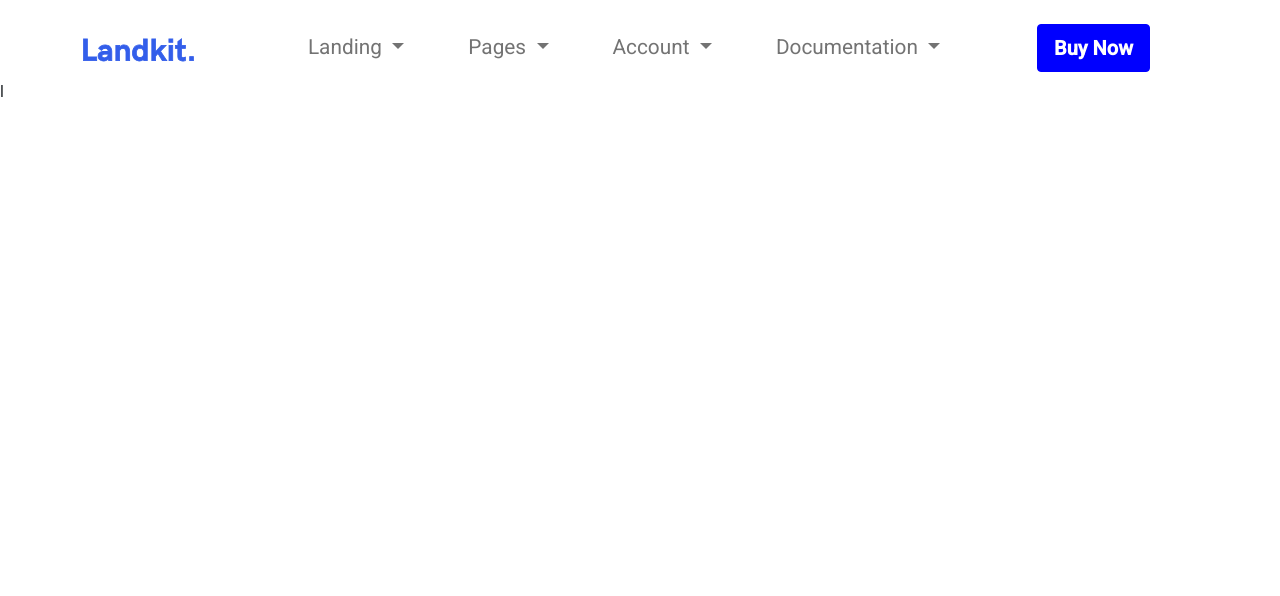
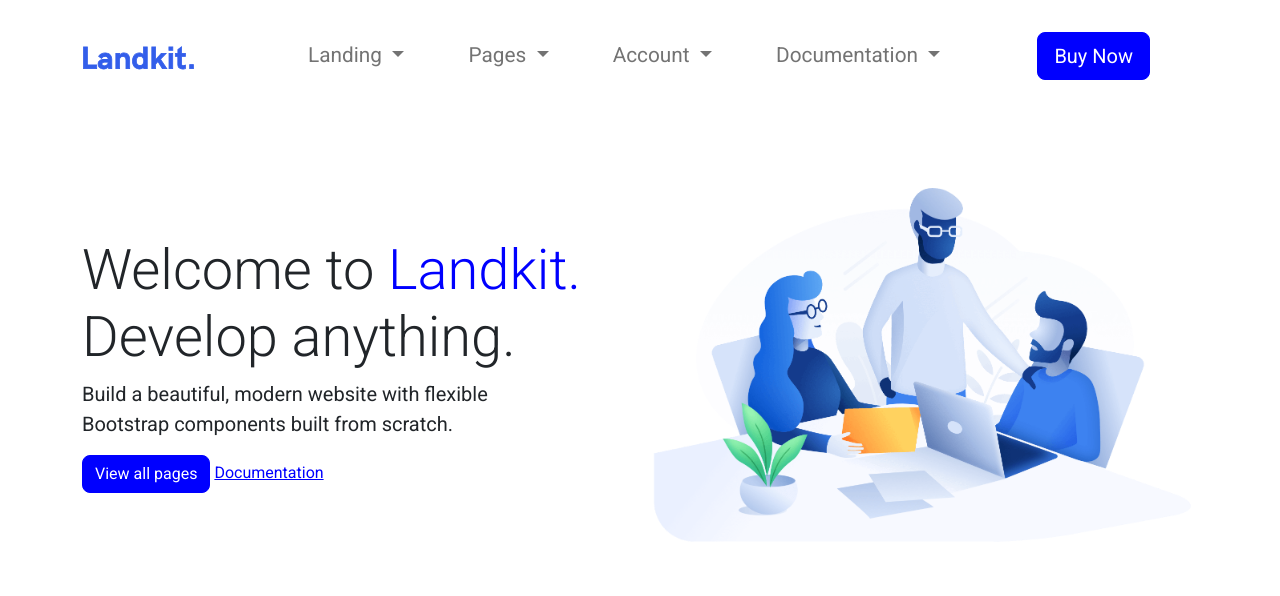
Before and after one commit to Micheal-Winn/mini-website, a plain HTML site: page index.html in a window 1280 px wide. Shown: the top 596 px of the page. Drawn offline with Linux system fonts and the light colour scheme.

Commit message:
starting challenge

```diff
--- a/app.scss
+++ b/app.scss
@@ -6,6 +6,8 @@
 $nav-link-font-size: 1.3rem;
 $primary: blue;
 
+$btn-border-radius: .5rem;
+
 
 
 @import "./node_modules/bootstrap/scss/bootstrap.scss";
--- a/index.html
+++ b/index.html
@@ -8,7 +8,7 @@
     <title>Document</title>
 </head>
 <body>
-    <nav class="navbar navbar-expand-lg bg-white navbar-light mt-3">
+    <nav class="navbar navbar-expand-lg bg-white navbar-light my-4">
         <div class="container">
           <a class="navbar-brand" href="#">
             <img src="./images/brand.svg" alt="brand.svg" height="25px">
@@ -65,10 +65,27 @@
 
             </ul>
             <form class="d-flex me-5" role="search">
-              <a href="" class=" btn btn-primary fs-5 py-2 px-3 fw-bold rounded" >Buy Now</a>
+              <a href="" class=" btn btn-primary fs-5 py-2 px-3" >Buy Now</a>
             </form>
           </div>
         </div>
-      </nav>
+    </nav>
+    <div class="container mt-5 py-5">
+        <div class="row align-items-center">
+            <div class="col-6">
+                <h1 class=" display-4">Welcome to <span class=" text-primary">Landkit.</span> <br>
+                Develop anything.
+                </h1>
+                <p class=" w-75 fs-5">
+                    Build a beautiful, modern website with flexible Bootstrap components built from scratch.
+                </p>
+                <a href="#" class=" btn btn-primary">View all pages</a>
+                <a href="#">Documentation</a>
+            </div>
+            <div class="col-6">
+                <img src="./images/illustration-2.png" alt="" class=" w-100">
+            </div>
+        </div>
+    </div>
 </body>
 </html>l
```
Also changed, not shown: app.css, 1 other file.
